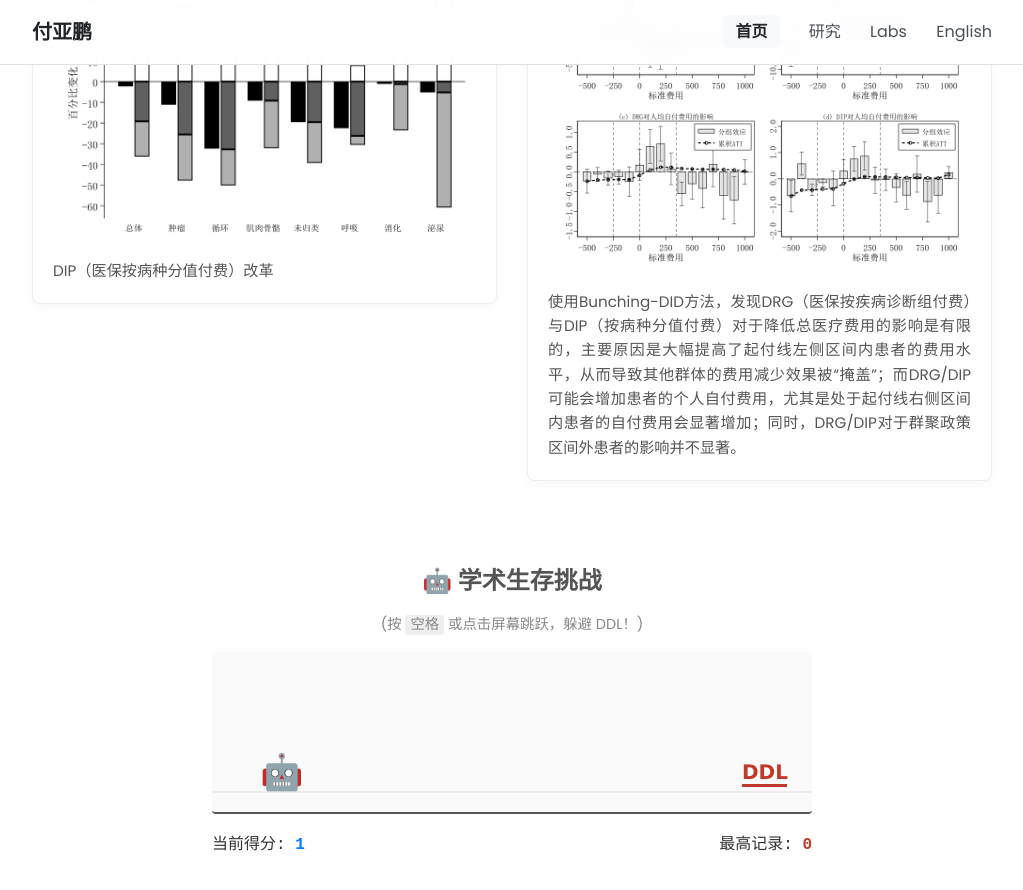
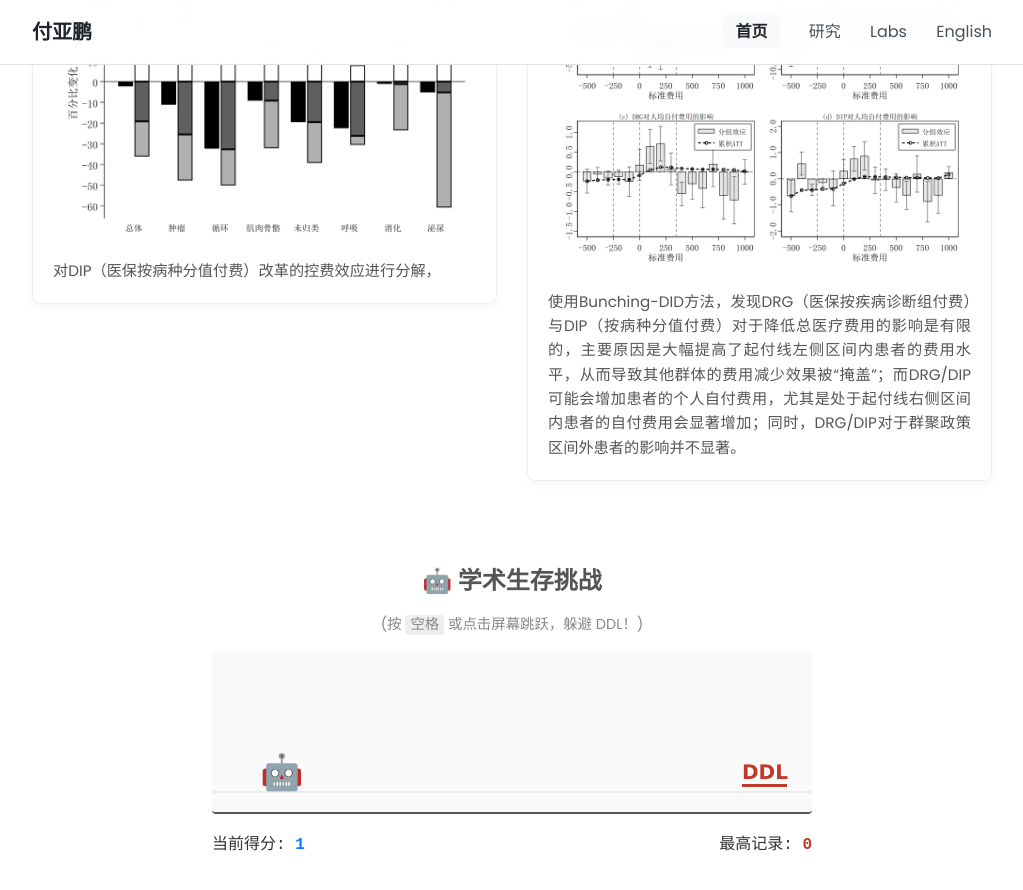
Before and after one commit to fyapeng/fyapeng.github.io, a Jekyll site: the page built from index.html, in a window 1280 px wide and 900 px high, scrolled down 1682 px. Shown: the top 890 px of the window, without its empty margins (128-1151 px from the left). Built offline with Jekyll 4.4.1, drawn with Linux system fonts in a browser that asks for light colours.

Commit message:
Update zh.yml

```diff
--- a/_data/zh.yml
+++ b/_data/zh.yml
@@ -53,7 +53,7 @@ research_highlights:
   items:
     - title: "DIP改革控费效应分解"
       image: "assets/img/res1.png"
-      description: "DIP（医保按病种分值付费）改革"
+      description: "对DIP（医保按病种分值付费）改革的控费效应进行分解，"
 
     - title: "DRG/DIP改革的异质性"
       image: "assets/img/res2.png"
```
